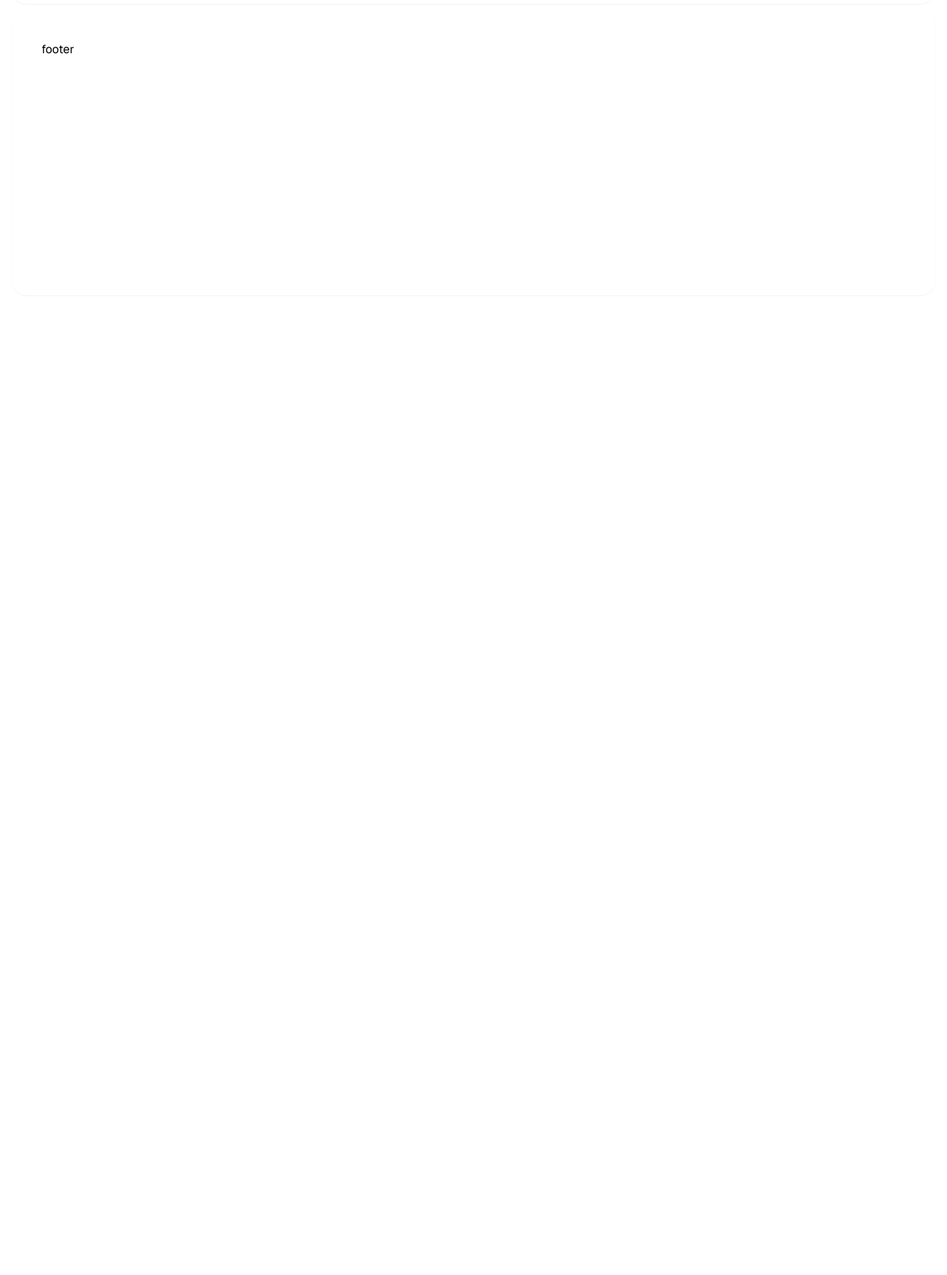
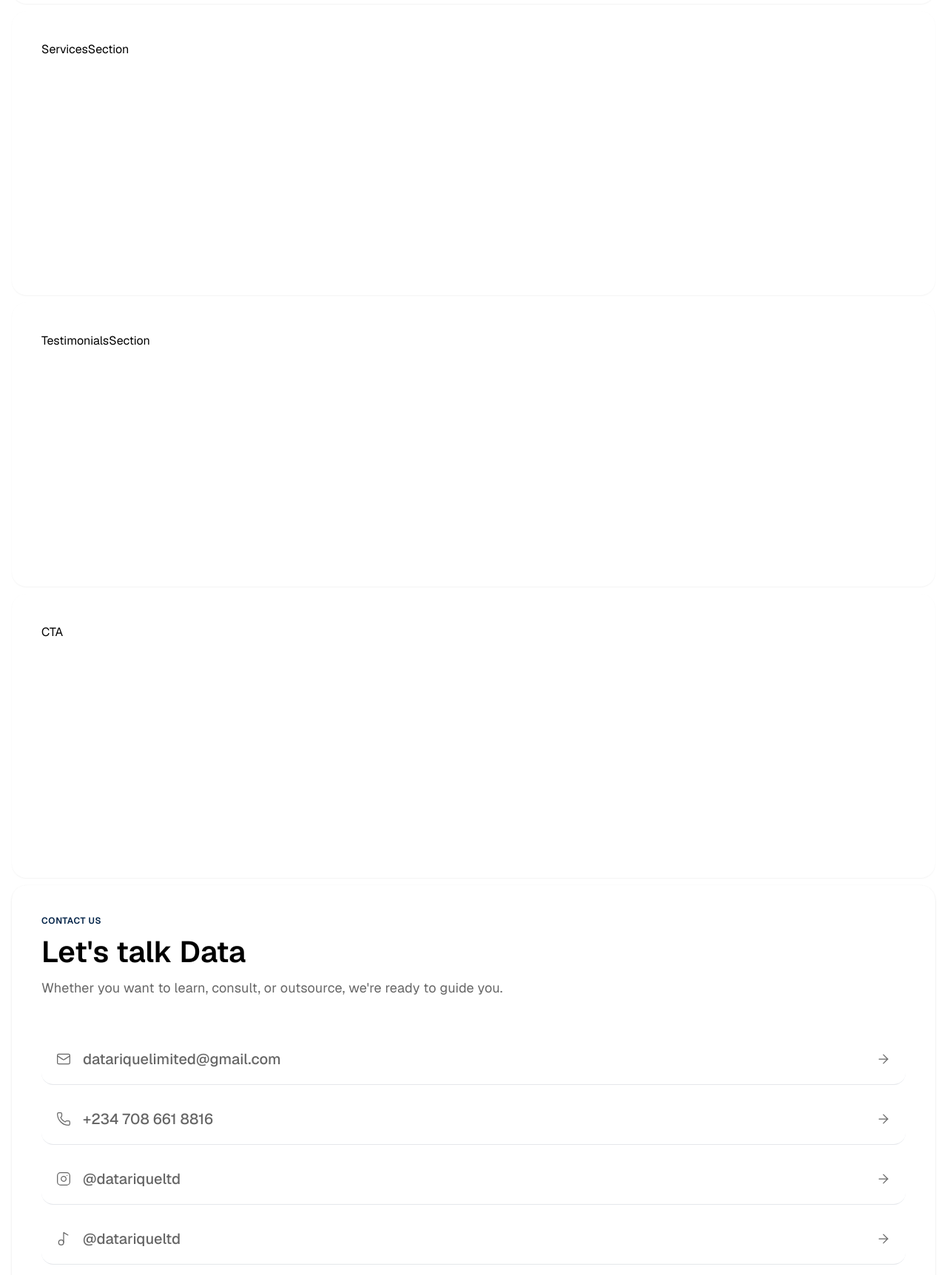
Before and after one commit to Toyehamzat/datarique, a Next.js app: page / in a window 1280 px wide. Shown: the part 1979-3703 px from the top of the page at 74% size. Before the commit the page ends 2398 px from the top, so only its background shows below. Built offline with nearby package versions, Linux system fonts and the light colour scheme.

Commit message:
feat: add new pages and sections for About Us, Analytics, and Courses; enhance homepage layout with new components

```diff
--- /dev/null
+++ b/src/app/about-us/page.tsx
@@ -0,0 +1,20 @@
+import type { Metadata } from "next";
+
+export const metadata: Metadata = {
+  title: "About Us - Datarique",
+  description:
+    "Learn about Datarique's mission to empower businesses and individuals with expert data analytics training, consultation, and services.",
+};
+
+export default function AboutUsPage() {
+  return (
+    <div className="flex flex-col gap-2.5 scroll-smooth">
+      <div className="text-black bg-white rounded-[20px] shadow-xs p-10">
+        <h1 className="text-4xl font-bold mb-6">About Us</h1>
+        <p className="text-lg">
+          Welcome to Datarique - Your Direction for Data
+        </p>
+      </div>
+    </div>
+  );
+}
--- /dev/null
+++ b/src/app/analytics/page.tsx
@@ -0,0 +1,20 @@
+import type { Metadata } from "next";
+
+export const metadata: Metadata = {
+  title: "Analytics Services - Datarique",
+  description:
+    "Professional data analytics and consultation services to help your business make data-driven decisions and unlock insights from your data.",
+};
+
+export default function AnalyticsPage() {
+  return (
+    <div className="flex flex-col gap-2.5 scroll-smooth">
+      <div className="text-black bg-white rounded-[20px] shadow-xs p-10">
+        <h1 className="text-4xl font-bold mb-6">Analytics Services</h1>
+        <p className="text-lg">
+          Expert analytics and consultation for your business
+        </p>
+      </div>
+    </div>
+  );
+}
--- /dev/null
+++ b/src/app/courses/page.tsx
@@ -0,0 +1,20 @@
+import type { Metadata } from "next";
+
+export const metadata: Metadata = {
+  title: "Courses - Datarique",
+  description:
+    "Explore our comprehensive data analytics courses designed for beginners to professionals. Learn data analysis, business intelligence, and data-driven decision making.",
+};
+
+export default function CoursesPage() {
+  return (
+    <div className="flex flex-col gap-2.5 scroll-smooth">
+      <div className="text-black bg-white rounded-[20px] shadow-xs p-10">
+        <h1 className="text-4xl font-bold mb-6">Our Courses</h1>
+        <p className="text-lg">
+          Discover our data analytics training programs
+        </p>
+      </div>
+    </div>
+  );
+}
--- a/src/app/page.tsx
+++ b/src/app/page.tsx
@@ -1,15 +1,19 @@
 import HeroSection from "@/component/landing/hero-section";
+import NeedsSection from "@/component/landing/needs-section";
+import WhyChooseUsSection from "@/component/landing/why-choose-us-section";
+import ServicesSection from "@/component/landing/services-section";
+import TestimonialsSection from "@/component/landing/testimonials-section";
+import CTA from "@/component/landing/cta";
 
 export default function Home() {
   return (
-    <div className="flex flex-col gap-2.5 scroll-smooth" >
-    <HeroSection/>
-      <div className="text-black bg-white h-96 rounded-[20px] shadow-xs p-10">
-        body
-      </div>
-      <div className="text-black bg-white h-96 rounded-[20px] shadow-xs p-10">
-        body
-      </div>
+    <div className="flex flex-col gap-2.5 scroll-smooth">
+      <HeroSection />
+      <NeedsSection />
+      <WhyChooseUsSection />
+      <ServicesSection />
+      <TestimonialsSection />
+      <CTA />
     </div>
   );
 }
--- a/src/component/common/footer.tsx
+++ b/src/component/common/footer.tsx
@@ -1,7 +1,86 @@
+import { Mail, Phone, Instagram, Music2, ArrowRight } from "lucide-react";
+import Link from "next/link";
+
 export default function Footer() {
+  const contactItems = [
+    {
+      icon: Mail,
+      text: "datariquelimited@gmail.com",
+      href: "mailto:datariquelimited@gmail.com",
+    },
+    {
+      icon: Phone,
+      text: "+234 708 661 8816",
+      href: "tel:+2347086618816",
+    },
+    {
+      icon: Instagram,
+      text: "@datariqueltd",
+      href: "https://instagram.com/datariqueltd",
+    },
+    {
+      icon: Music2,
+      text: "@datariqueltd",
+      href: "https://tiktok.com/@datariqueltd",
+    },
+  ];
+
   return (
-    <div className="text-black bg-white h-96 rounded-[20px] shadow-xs p-10">
-      footer
-    </div>
+    <footer className="bg-white rounded-[20px] shadow-sm md:p-10 p-3">
+      <div className="">
+        {/* Header Section */}
+        <div className="mb-12">
+          <p className="text-xs font-semibold text-datarique-navy tracking-wider uppercase mb-3">
+            CONTACT US
+          </p>
+          <h2 className="text-3xl md:text-4xl lg:text-[40px] font-semibold text-[#000000] mb-3">
+            Let&apos;s talk Data
+          </h2>
+          <p className="text-[#666666] text-base md:text-lg tracking-[0.01em]">
+            Whether you want to learn, consult, or outsource, we&apos;re ready
+            to guide you.
+          </p>
+        </div>
+
+        {/* Contact Items */}
+        <div className="space-y-3 mb-16">
+          {contactItems.map((item, index) => {
+            const Icon = item.icon;
+            return (
+              <Link
+                key={index}
+                href={item.href}
+                target={item.href.startsWith("http") ? "_blank" : undefined}
+                rel={
+                  item.href.startsWith("http")
+                    ? "noopener noreferrer"
+                    : undefined
+                }
+                className="flex items-center justify-between p-4 md:p-5 border-b border-gray-200 rounded-2xl hover:border-gray-300 hover:bg-gray-50 transition-all duration-200 group"
+              >
+                <div className="flex items-center gap-3 md:gap-4">
+                  <Icon className="w-5 h-5 text-[#666666]" strokeWidth={1.5} />
+                  <span className="text-[#666666] text-sm md:text-xl font-medium">
+                    {item.text}
+                  </span>
+                </div>
+                <ArrowRight
+                  className="w-5 h-5 text-[#666666] group-hover:text-gray-600 group-hover:translate-x-1 transition-all duration-200"
+                  strokeWidth={1.5}
+                />
+              </Link>
+            );
+          })}
+        </div>
+
+        {/* Footer Bottom */}
+        <div className="border-t border-gray-200 pt-6">
+          <div className="text-gray-600 text-sm space-y-1">
+            <p className="font-medium">© 2025 DaTarique Limited</p>
+            <p className="text-gray-500">The Direction for Data.</p>
+          </div>
+        </div>
+      </div>
+    </footer>
   );
 }
--- /dev/null
+++ b/src/component/landing/cta.tsx
@@ -0,0 +1,7 @@
+export default function CTA() {
+  return (
+    <div className="text-black bg-white h-96 rounded-[20px] shadow-xs p-10">
+      CTA
+    </div>
+  );
+}
--- /dev/null
+++ b/src/component/landing/needs-section.tsx
@@ -0,0 +1,7 @@
+export default function NeedsSection() {
+  return (
+    <div className="text-black bg-white h-96 rounded-[20px] shadow-xs p-10">
+      NeedsSection
+    </div>
+  );
+}
--- /dev/null
+++ b/src/component/landing/services-section.tsx
@@ -0,0 +1,7 @@
+export default function ServicesSection() {
+  return (
+    <div className="text-black bg-white h-96 rounded-[20px] shadow-xs p-10">
+      ServicesSection
+    </div>
+  );
+}
--- /dev/null
+++ b/src/component/landing/testimonials-section.tsx
@@ -0,0 +1,7 @@
+export default function TestimonialsSection() {
+  return (
+    <div className="text-black bg-white h-96 rounded-[20px] shadow-xs p-10">
+      TestimonialsSection
+    </div>
+  );
+}
--- /dev/null
+++ b/src/component/landing/why-choose-us-section.tsx
@@ -0,0 +1,7 @@
+export default function WhyChooseUsSection() {
+  return (
+    <div className="text-black bg-white h-96 rounded-[20px] shadow-xs p-10">
+      WhyChooseUsSection
+    </div>
+  );
+}
```
